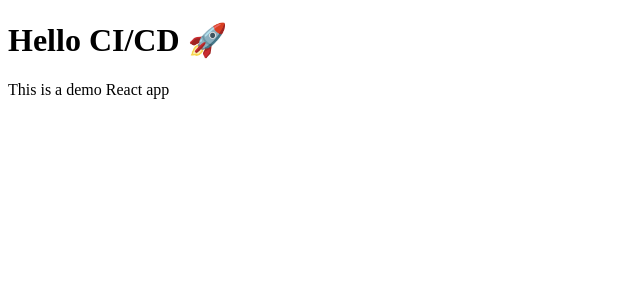
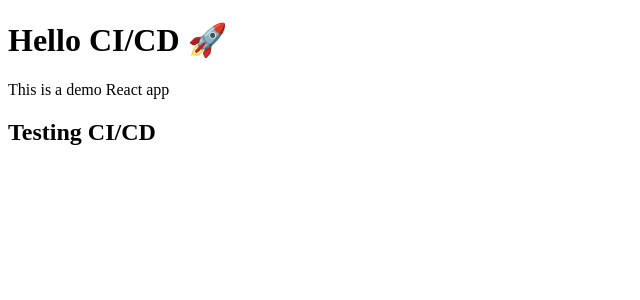
Before and after one commit to saurabhgusain09/first-demo-actions, a React (Create React App) app: page / in a window 1280 px wide. Shown: the top 300 px of the page, without its empty margins (0-640 px from the left). Built offline with nearby package versions, Linux system fonts and the light colour scheme.

Commit message:
add lines in app js

```diff
--- a/src/App.js
+++ b/src/App.js
@@ -3,6 +3,7 @@ function App() {
     <div>
       <h1>Hello CI/CD 🚀</h1>
       <p>This is a demo React app</p>
+      <h2>Testing CI/CD</h2>
     </div>
   );
 }
```
